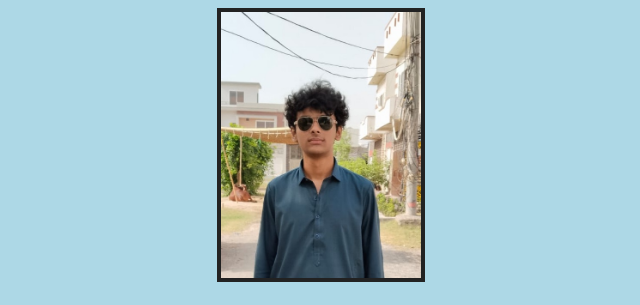
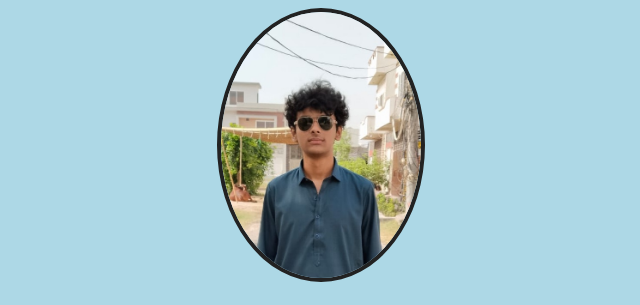
Before and after one commit to ahmadsajid21109/personal-website, a plain HTML site: page index.html in a window 1280 px wide. Shown: the top 305 px of the page, without its empty margins (319-959 px from the left). Drawn offline with Linux system fonts and the light colour scheme.

Commit message:
Fix typo in border-radius property

```diff
--- a/style.css
+++ b/style.css
@@ -7,6 +7,6 @@ body
     }
 img
    {
-       border-redius:50% ;
+       border-radius:50%;
        border : 4px solid #222;
    }
```
